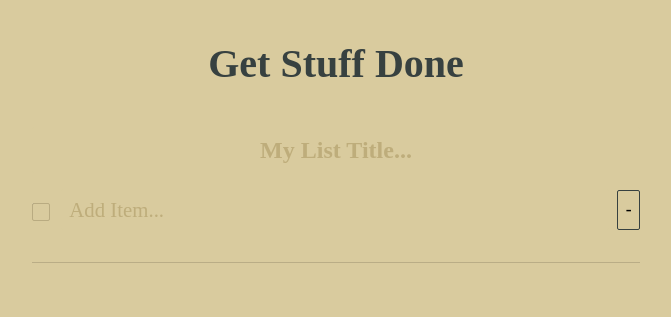
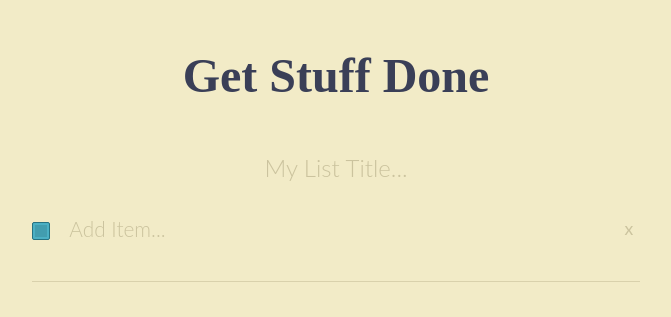
Before and after one commit to halverson/teenytiny_TodoList, a plain HTML site: page index.html in a window 1280 px wide. Shown: the whole page, without its empty margins (304-975 px from the left). Drawn offline with nearby package versions, Linux system fonts and the light colour scheme.

Commit message:
Restyled App

```diff
--- a/index.html
+++ b/index.html
@@ -10,9 +10,9 @@
         <meta name="viewport" content="width=device-width">
         <link type="text/css" rel="stylesheet" href="normalize.css">
         <link type="text/css" rel="stylesheet" href="style.css">
+        <script src="http://use.edgefonts.net/droid-serif:n4,n7,i4,i7:all;lato:n9,i4,n1,i7,i9,n7,i1,i3,n4,n3:all.js"></script>
         <script src="//ajax.googleapis.com/ajax/libs/jquery/1.11.1/jquery.min.js"></script>
         <script src="js/ListScript.js"></script>
-        <script src="http://use.edgefonts.net/poly:i4,n4:all;source-sans-pro:n4,n9,n7,i7,i4,n3,i3,n6,i6,i9,n2,i2:all.js"></script>
     </head>
 
     <body>
@@ -28,7 +28,7 @@
                     <li class="listItem">
                         <input class="checkBox" type="checkbox">
                         <input class="textInp" type="text" placeholder="Add Item..." value="">
-                        <p class="remItem myBtn">-</p>
+                        <p class="remItem myBtn">x</p>
                     </li>
                 </ul>
 
--- a/js/ListScript.js
+++ b/js/ListScript.js
@@ -1,7 +1,7 @@
 $(document).ready(function() {
 
     var addItem = function() {
-        var newItem = $('<li class="listItem"><input class="checkBox" type="checkbox"><input class="textInp" type="text" placeholder="Add Item..."><p class="remItem myBtn">-</p></li>');
+        var newItem = $('<li class="listItem"><input class="checkBox" type="checkbox"><input class="textInp" type="text" placeholder="Add Item..."><p class="remItem myBtn">x</p></li>');
         $('.mainList').append(newItem);
     };
 
--- a/style.css
+++ b/style.css
@@ -5,7 +5,7 @@ html, body {
 }
 
 body {
-    background-color: #D9CB9E;
+    background-color: #F2EBC7;
 }
 
 ul {
@@ -41,10 +41,10 @@ h1 {
     margin: 0;
     margin-top: 1em;
     text-align: center;
-    font-family: source-sans-pro;
-    color: #374140;
-    font-size: 2.5em;
-    font-weight: 800;
+    font-family: droid-serif;
+    color: #3a3f57;
+    font-size: 3em;
+    font-weight: 600;
 }
 
 
@@ -63,9 +63,9 @@ h1 {
     width: 18px;
     height: 18px;
     content: "";
-    border: 1px solid #b9ab81;
+    border: 1px solid #277281;
     border-radius: 2px;
-    background: #D9CB9E;
+    background: #4bb0c4;
 }
 
 .checkBox[type="checkbox"]::after {
@@ -77,29 +77,29 @@ h1 {
     width: 12px;
     height: 12px;
     content: "";
-    background-image: -webkit-linear-gradient(90deg, #D9CB9E 0%, #D9CB9E 100%);
-    background-image: linear-gradient(0deg, #D9CB9E 0%,#D9CB9E 100%);
+    background-image: -webkit-linear-gradient(90deg, #429daf 0%, #429daf 100%);
+    background-image: linear-gradient(0deg, #429daf 0%,#429daf 100%);
     background-repeat: no-repeat;
     background-position:center;
 }
 
 .checkBox[type="checkbox"]:checked::after {
-    background-image: -webkit-linear-gradient(90deg, #b9ab81 0%, #b9ab81 100%);
-    background-image: linear-gradient(0deg, #b9ab81 0%,#b9ab81 100%);
+    background-image: -webkit-linear-gradient(90deg, #277281 0%, #277281 100%);
+    background-image: linear-gradient(0deg, #277281 0%,#277281 100%);
     background-repeat: no-repeat;
     background-position:center;
 }
 
 .checkBox[type="checkbox"]:hover::after {
-    background-image: -webkit-linear-gradient(90deg, #cbbb89 0%, #cbbb89 100%);
-    background-image: linear-gradient(0deg, #cbbb89 0%,#cbbb89 100%);
+    background-image: -webkit-linear-gradient(90deg, #2f7d8d 0%, #2f7d8d 100%);
+    background-image: linear-gradient(0deg, #2f7d8d 0%,#2f7d8d 100%);
     background-repeat: no-repeat;
     background-position:center;
 }
 
 .checkBox[type="checkbox"]:checked:hover::after {
-    background-image: -webkit-linear-gradient(90deg, #9d8f66 0%, #9d8f66 100%);
-    background-image: linear-gradient(0deg, #9d8f66 0%,#9d8f66 100%);
+    background-image: -webkit-linear-gradient(90deg, #277281 0%, #277281 100%);
+    background-image: linear-gradient(0deg, #277281 0%,#277281 100%);
     background-repeat: no-repeat;
     background-position:center;
 }
@@ -112,28 +112,28 @@ h1 {
 
 ::-moz-selection {
     color: #fff;
-    background: #DC3522;
+    background: #348899;
 }
 
 ::selection {
     color: #fff;
-    background: #DC3522;
+    background: #348899;
 }
 
 ::-webkit-input-placeholder {
-    color: #bead7b;
+    color: #cbc39e;
 }
 
 :-moz-placeholder {
-    color: #bead7b;
+    color: #cbc39e;
 }
 
 ::-moz-placeholder {
-    color: #bead7b;
+    color: #cbc39e;
 }
 
 :-ms-input-placeholder {
-    color: #bead7b;
+    color: #cbc39e;
 }
 
 .wrapper {
@@ -195,12 +195,12 @@ h1 {
     margin: 0;
     margin-left: 0.5em;
 
-    font-family: source-sans-pro;
-    font-weight: 600;
+    font-family: lato;
+    font-weight: 400;
     font-size: 1.1em;
+    color: #cbc39e;
 
     background-color: rgba(255, 255, 255, 0);
-    border: solid 1px #374140;
     border-radius: 2px;
 
     -webkit-transition: all 0.2s ease;
@@ -209,13 +209,12 @@ h1 {
 
 .myBtn:hover {
     color: #fff;
-    background-color: #DC3522;
-    border: solid 1px rgba(255, 255, 255, 0);
+    background-color: #348899;
     cursor: pointer;
 }
 
 .myBtn:active {
-    background-color: #374140;
+    background-color: #3a3f57;
 }
 
 .textInp {
@@ -223,19 +222,19 @@ h1 {
     width: 100%;
     padding: 0.4em;
 
-    font-family: source-sans-pro;
+    font-family: lato;
     font-size: 1.3em;
-    font-weight: 500;
+    font-weight: 300;
 
-    color: #374140;
-    background-color: #D9CB9E;
+    color: #3a3f57;
+    background-color: #F2EBC7;
 
     border: none;
     border-radius: 2px;
 }
 
 .textInp:focus {
-    background-color: #e5dab9;
+    background-color: #fcf4d2;
     outline: none;
 }
 
@@ -244,17 +243,17 @@ h1 {
     text-align: center;
 
     font-size: 1.5em;
-    font-weight: 800;
+    font-weight: 300;
 }
 
 .mainList {
     margin-bottom: 1em;
     padding-bottom: 2em;
-    border-bottom: 1px solid #baad86;
+    border-bottom: 1px solid #d9d1ac;
 }
 
 .doneList input[type="text"] {
-    background-color: #cbbd93;
+    background-color: #d9d1ac;
     text-decoration: line-through;
-    color: #918663;
+    color: #a59f82;
 }
```
